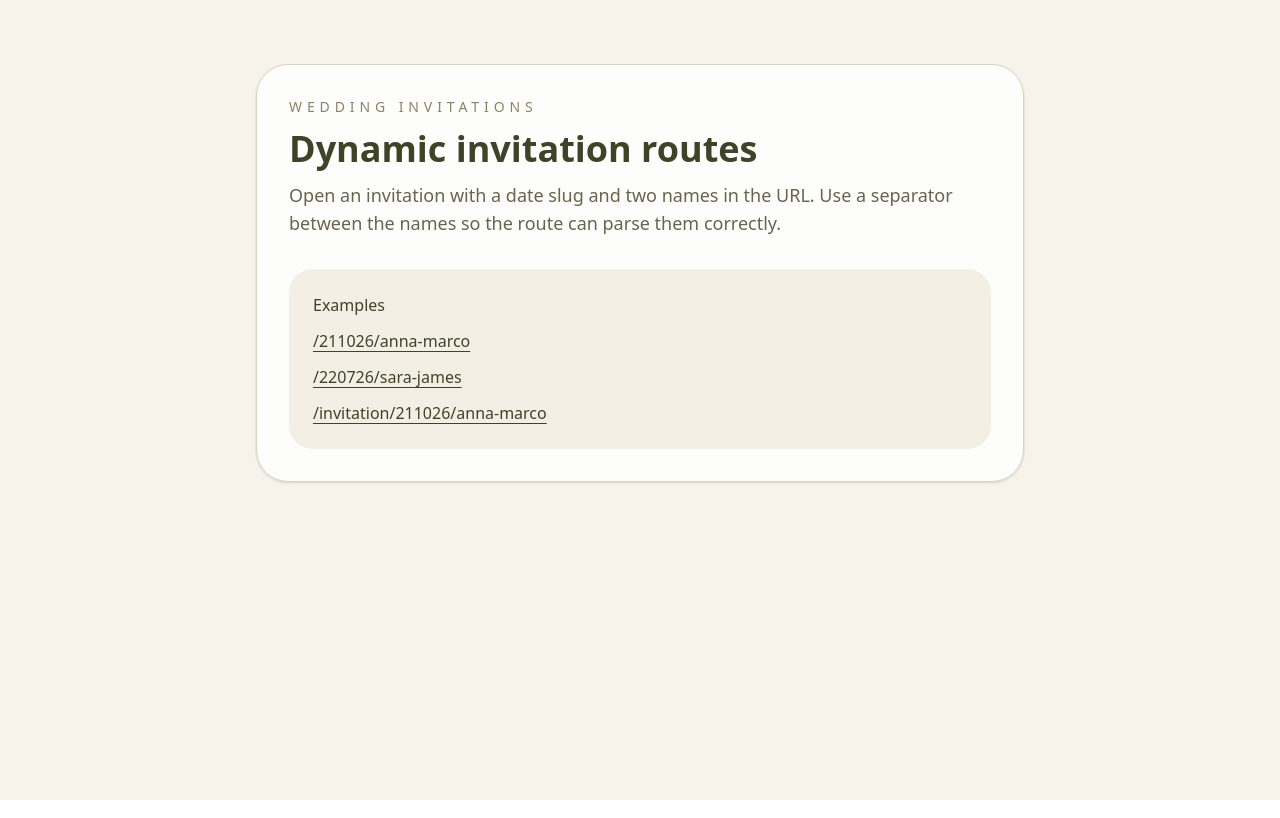
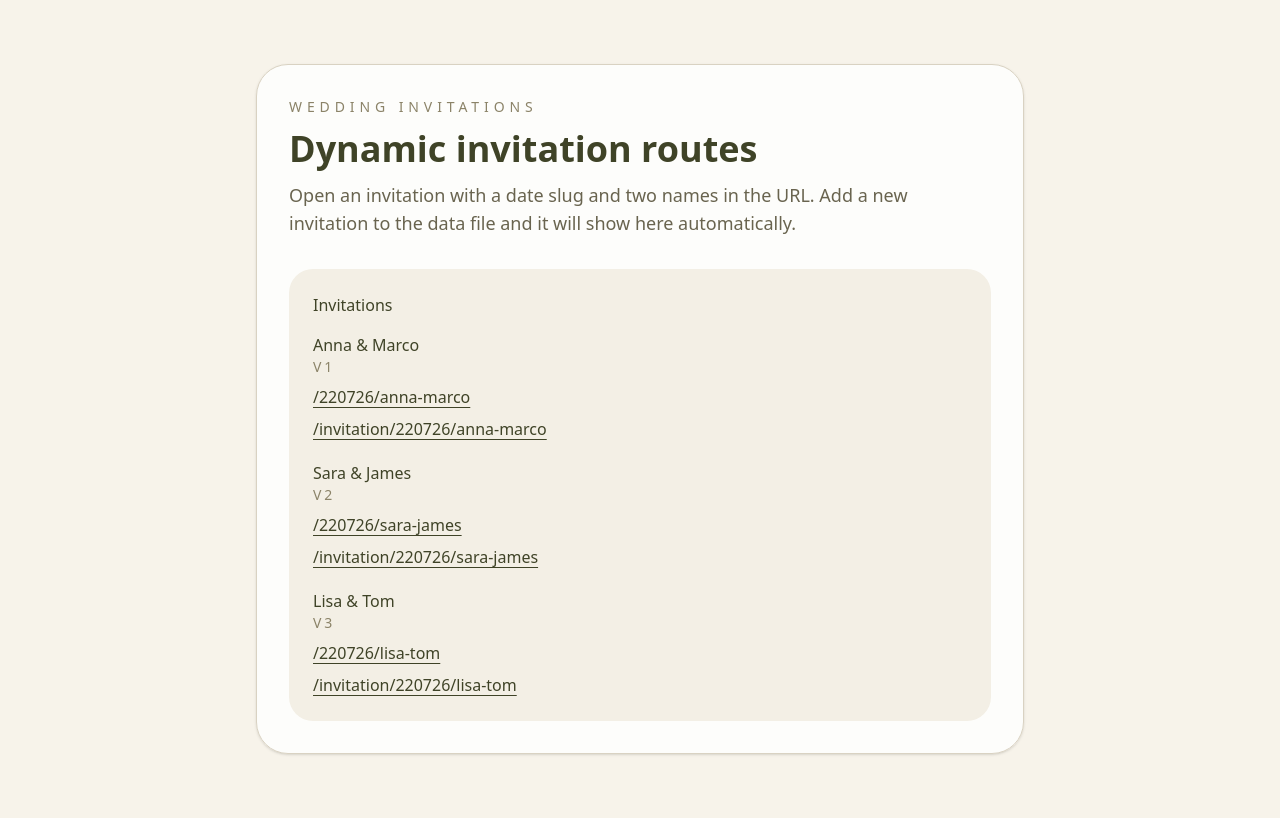
Before and after one commit to ezaimi/invitations, a Next.js app in the folder wedding/: page / in a window 1280 px wide. Built offline with nearby package versions, Linux system fonts and the light colour scheme; a web font is replaced by a local one.

Commit message:
Update v3 home and invitation route listing

```diff
--- a/wedding/src/app/page.tsx
+++ b/wedding/src/app/page.tsx
@@ -1,4 +1,47 @@
+import invitations from "@/data/invitations.json";
 import Link from "next/link";
+
+const monthNumbers: Record<string, string> = {
+  january: "01",
+  february: "02",
+  march: "03",
+  april: "04",
+  may: "05",
+  june: "06",
+  july: "07",
+  august: "08",
+  september: "09",
+  october: "10",
+  november: "11",
+  december: "12",
+};
+
+function dateToSlug(date: string) {
+  const [day, month, year] = date.trim().split(/\s+/);
+  const monthNumber = monthNumbers[month?.toLowerCase()];
+
+  if (!day || !monthNumber || !year) {
+    return null;
+  }
+
+  return `${day.padStart(2, "0")}${monthNumber}${year.slice(-2)}`;
+}
+
+const routes = invitations
+  .map((invitation) => {
+    const dateSlug = dateToSlug(invitation.date);
+
+    if (!dateSlug) {
+      return null;
+    }
+
+    return {
+      ...invitation,
+      path: `/${dateSlug}/${invitation.slug}`,
+      invitationPath: `/invitation/${dateSlug}/${invitation.slug}`,
+    };
+  })
+  .filter((route): route is NonNullable<typeof route> => Boolean(route));
 
 export default function Home() {
   return (
@@ -10,32 +53,39 @@ export default function Home() {
           </p>
           <h1 className="text-4xl font-semibold">Dynamic invitation routes</h1>
           <p className="max-w-2xl text-lg text-[#69644f]">
-            Open an invitation with a date slug and two names in the URL.
-            Use a separator between the names so the route can parse them
-            correctly.
+            Open an invitation with a date slug and two names in the URL. Add a
+            new invitation to the data file and it will show here automatically.
           </p>
         </div>
 
-        <div className="space-y-3 rounded-3xl bg-[#f3efe5] p-6">
-          <p className="font-medium">Examples</p>
+        <div className="space-y-4 rounded-3xl bg-[#f3efe5] p-6">
+          <p className="font-medium">Invitations</p>
+          <div className="space-y-5">
+            {routes.map((route) => (
+              <div key={route.slug} className="space-y-2">
+                <div>
+                  <p className="font-medium">
+                    {route.bride} & {route.groom}
+                  </p>
+                  <p className="text-sm uppercase tracking-[0.2em] text-[#8b8368]">
+                    {route.template}
+                  </p>
+                </div>
                 <Link
                   className="block underline underline-offset-4"
-            href="/211026/anna-marco"
+                  href={route.path}
                 >
-            /211026/anna-marco
+                  {route.path}
                 </Link>
                 <Link
                   className="block underline underline-offset-4"
-            href="/220726/sara-james"
+                  href={route.invitationPath}
                 >
-            /220726/sara-james
+                  {route.invitationPath}
                 </Link>
-          <Link
-            className="block underline underline-offset-4"
-            href="/invitation/211026/anna-marco"
-          >
-            /invitation/211026/anna-marco
-          </Link>
+              </div>
+            ))}
+          </div>
         </div>
       </div>
     </main>
--- a/wedding/src/lib/invitation-routing.ts
+++ b/wedding/src/lib/invitation-routing.ts
@@ -2,7 +2,7 @@ import type { Invitation, PartialV1TemplateData } from "@/templates/general/v1/t
 import { resolveV1TemplateData } from "@/templates/general/v1/defaultTemplateData";
 import invitationsData from "@/data/invitations.json";
 
-export type InvitationTemplate = "v1" | "v2";
+export type InvitationTemplate = "v1" | "v2" | "v3";
 
 export type RoutedInvitation = Invitation & {
   template: InvitationTemplate;
@@ -77,7 +77,7 @@ function parseCoupleSlug(coupleSlug: string) {
 function parseTemplate(templateSlug?: string | string[]) {
   const value = Array.isArray(templateSlug) ? templateSlug[0] : templateSlug;
 
-  if (value === "v1" || value === "v2") {
+  if (value === "v1" || value === "v2" || value === "v3") {
     return value;
   }
 
--- a/wedding/src/templates/general/v3/components/Home.tsx
+++ b/wedding/src/templates/general/v3/components/Home.tsx
@@ -13,26 +13,34 @@ const letterVariants: Variants = {
     hidden: {
         clipPath: 'inset(-45% 100% -45% 0)',
         opacity: 0,
-        y: 18,
+        y: 24,
+        filter: 'blur(3px)',
     },
     show: (delay: number) => ({
         clipPath: 'inset(-45% -70% -45% -35%)',
         opacity: 1,
         y: 0,
+        filter: 'blur(0px)',
         transition: {
             clipPath: {
                 delay,
-                duration: 1.55,
-                ease: [0.16, 1, 0.3, 1],
+                duration: 2.35,
+                ease: [0.12, 0.88, 0.2, 1],
             },
             opacity: {
                 delay,
-                duration: 0.45,
+                duration: 1.05,
+                ease: 'easeOut',
             },
             y: {
                 delay,
+                duration: 1.9,
+                ease: [0.12, 0.88, 0.2, 1],
+            },
+            filter: {
+                delay,
                 duration: 1.35,
-                ease: [0.16, 1, 0.3, 1],
+                ease: 'easeOut',
             },
         },
     }),
@@ -40,94 +48,88 @@ const letterVariants: Variants = {
 
 function Home() {
     return (
-        <section className="h-screen overflow-hidden flex flex-col items-center">
-            <div
-                className="relative w-full h-168 ml-4 flex flex-col items-center justify-center
-                font-sloop text-[12rem] text-[#642c2b]"
-            >
+        <section className="min-h-[100svh] overflow-hidden flex flex-col items-center justify-center gap-[clamp(2rem,6vh,4rem)] px-4 py-8">
+            <div className="relative w-[min(82vw,22rem)] aspect-[450/600] font-sloop text-[clamp(11.7rem,33vw,13rem)] text-[#642c2b]">
                 <motion.div
-                    className="absolute top-25 -ml-9 z-10 flex"
+                    className="absolute left-1/2 -ml-5 top-[4%] z-10 flex -translate-x-1/2"
                     initial="hidden"
                     animate="show"
                 >
                     <motion.p
-                        custom={1.15}
+                        custom={1.25}
                         variants={letterVariants}
                         className="will-change-transform"
                     >
                         M
                     </motion.p>
                     <motion.p
-                        custom={1.45}
+                        custom={1.75}
                         variants={letterVariants}
-                        className="mt-22 -ml-19 will-change-transform"
+                        className="mt-[0.45em] -ml-[0.40em] will-change-transform"
                     >
                         D
                     </motion.p>
                 </motion.div>
 
-                <div className="absolute top-50 left-1/2 z-0 h-[427px] w-[320px] -translate-x-1/2">
+                <motion.div
+                    className="absolute inset-x-0 top-[26%] z-0 mx-auto aspect-[450/600] w-[78%] will-change-transform"
+                    style={{
+                        transformOrigin: '50% 50%',
+                        backfaceVisibility: 'hidden',
+                    }}
+                    initial={{ opacity: 0, scale: 0.86, filter: 'blur(10px)' }}
+                    animate={{ opacity: 1, scale: 1, filter: 'blur(0px)' }}
+                    transition={harpFadeTransition}
+                >
                     <motion.div
-                        className="absolute inset-0 will-change-transform"
-                        style={{
-                            transformOrigin: '50% 50%',
-                            backfaceVisibility: 'hidden',
-                        }}
-                        initial={{ opacity: 0, scale: 0.86, filter: 'blur(10px)' }}
-                        animate={{ opacity: 1, scale: 1, filter: 'blur(0px)' }}
-                        transition={harpFadeTransition}
+                        className="absolute inset-0"
+                        initial={false}
                     >
                         <Image
                             src="/images/templates/v3/harp.svg"
                             alt="harp"
-                            width={320}
-                            height={427}
+                            fill
+                            sizes="(max-width: 568px) 64vw, 275px"
                             priority
-                            className="h-full w-full object-contain"
+                            className="object-contain"
                         />
                     </motion.div>
 
-                    <motion.div
-                        className="absolute inset-0 will-change-transform"
-                        style={{
-                            transformOrigin: '50% 50%',
-                            backfaceVisibility: 'hidden',
-                        }}
-                        initial={{ opacity: 0, scale: 0.86, filter: 'blur(10px)' }}
-                        animate={{ opacity: 1, scale: 1, filter: 'blur(0px)' }}
-                        transition={harpFadeTransition}
-                    >
+                    <div className="absolute inset-0">
                         <Image
                             src="/images/templates/v3/harp.svg"
                             alt="harp"
-                            width={320}
-                            height={427}
+                            fill
+                            sizes="(max-width: 568px) 64vw, 275px"
                             priority
-                            className="h-full w-full object-contain"
+                            className="object-contain"
                         />
-                    </motion.div>
-                </div>
+                    </div>
+                </motion.div>
 
                 <motion.div
-                    className="absolute top-80 right-18 z-20 will-change-transform"
+                    className="absolute right-[15%] top-[49%] z-30 aspect-square w-[27%] will-change-transform"
+                    style={{
+                        transformOrigin: '50% 50%',
+                        backfaceVisibility: 'hidden',
+                    }}
                     initial={{ opacity: 0, scale: 0.86, filter: 'blur(10px)' }}
                     animate={{ opacity: 1, scale: 1, filter: 'blur(0px)' }}
-                    transition={{
-                        ...harpFadeTransition,
-                    }}
+                    transition={harpFadeTransition}
                 >
                     <Image
                         src="/images/templates/v3/harp-part.svg"
                         alt="harp detail"
-                        width={120}
-                        height={120}
+                        fill
+                        sizes="(max-width: 568px) 23vw, 106px"
                         priority
+                        className="object-contain"
                     />
                 </motion.div>
             </div>
 
             <motion.p
-                className="font-serenity text-[#4d0c12] text-[2rem] text-center tracking-wider leading-10 will-change-transform"
+                className="font-serenity text-[#4d0c12] text-[clamp(1.6rem,7vw,2rem)] text-center tracking-wider leading-tight will-change-transform"
                 initial={{ y: 46, opacity: 0 }}
                 animate={{ y: 0, opacity: 1 }}
                 transition={{
```
Lines whose indentation alone changed are shown as unchanged.
